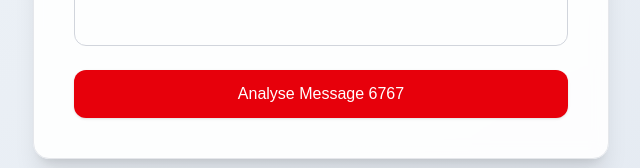
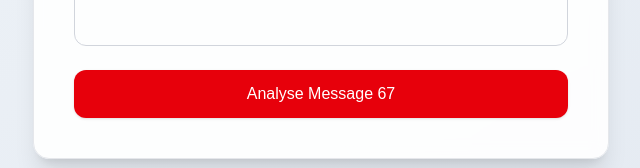
Before and after one commit to moecrosoft/disaster_classification, a Next.js app in the folder frontend/: page / in a window 1280 px wide. Shown: the part 434-602 px from the top of the page, without its empty margins (319-959 px from the left). Built offline with nearby package versions, Linux system fonts and the light colour scheme.

Commit message:
change ui

```diff
--- a/frontend/app/page.js
+++ b/frontend/app/page.js
@@ -43,7 +43,7 @@ export default function Home(){
           onClick={analyse}
           className='bg-red-600 hover:bg-red-700 text-white font-medium py-3 rounded-xl transition shadow-sm cursor-pointer'
         >
-          Analyse Message 6767
+          Analyse Message 67
         </button>
 
         {result && (
```
